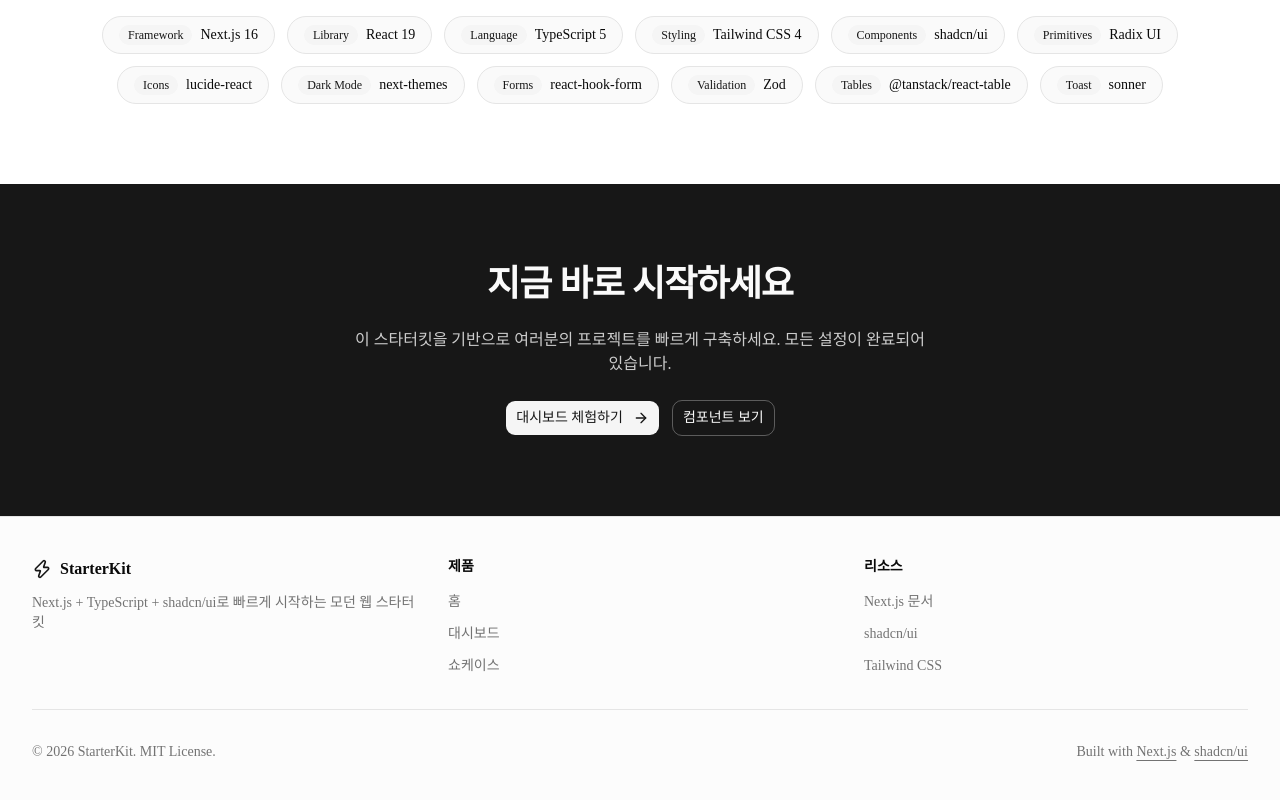
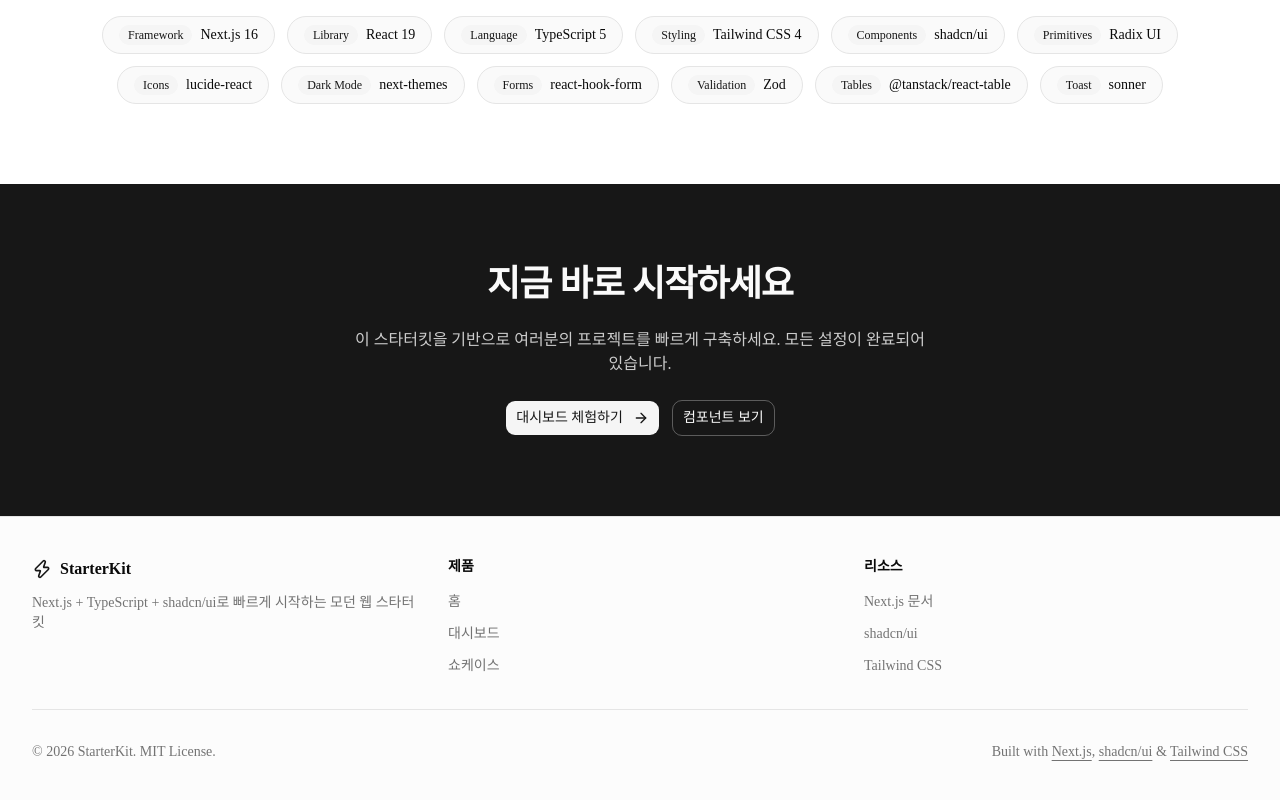
Before and after one commit to grip-song/claude-nextjs-starters, a Next.js app: page / in a window 1280 px wide. Shown: the part 1369-2169 px from the top of the page. Built offline with nearby package versions, Linux system fonts and the light colour scheme.

Commit message:
💄 style: Footer Built with 문구에 Tailwind CSS 링크 추가

```diff
--- a/src/components/layout/footer.tsx
+++ b/src/components/layout/footer.tsx
@@ -61,10 +61,14 @@ export function Footer() {
             Built with{" "}
             <Link href="https://nextjs.org" className="underline underline-offset-4 hover:text-foreground">
               Next.js
-            </Link>{" "}
-            &{" "}
+            </Link>
+            {", "}
             <Link href="https://ui.shadcn.com" className="underline underline-offset-4 hover:text-foreground">
               shadcn/ui
+            </Link>
+            {" & "}
+            <Link href="https://tailwindcss.com" className="underline underline-offset-4 hover:text-foreground">
+              Tailwind CSS
             </Link>
           </p>
         </div>
```
